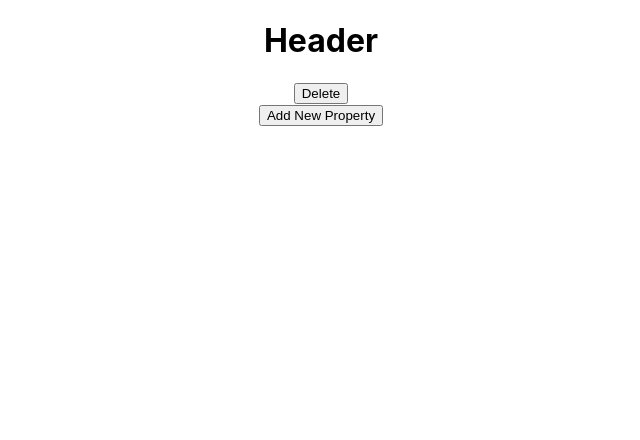
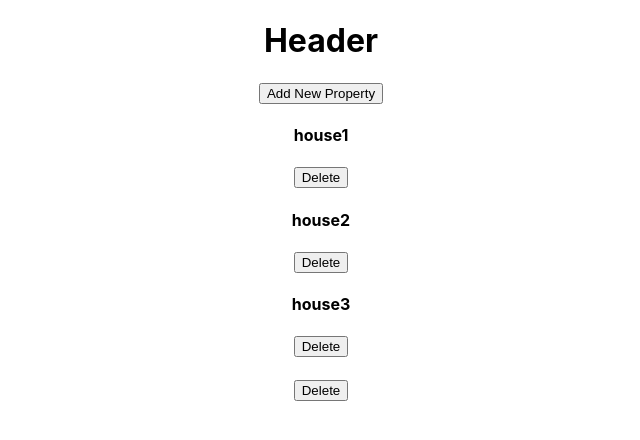
Before and after one commit to JohnLewis917/simulation-2-howser, a React (Create React App) app: page /#/ in a window 1280 px wide. Shown: the top 440 px of the page, without its empty margins (319-959 px from the left). Built offline with nearby package versions, Linux system fonts and the light colour scheme; no server answers.

Commit message:
changes 11-9

```diff
--- a/src/components/Dashboard/Dashboard.js
+++ b/src/components/Dashboard/Dashboard.js
@@ -7,18 +7,18 @@ class Dashboard extends Component{
     constructor(){
         super()
         this.state = {
-            houses: []
+            houses: ['house1','house2', 'house3']
         }
 
     }
-    componentDidMount(){
-        axios.get('/api/dashboard')
-        .then(res => {
-            this.setState({
-                houses: res.data
-            })
-        })
-    }
+    // componentDidMount(){
+    //     axios.get('/api/dashboard')
+    //     .then(res => {
+    //         this.setState({
+    //             houses: res.data
+    //         })
+    //     })
+    // }
     redirectToTarget = () => {
         this.props.history.push(`/wizard`)
     }
@@ -26,16 +26,18 @@ class Dashboard extends Component{
 
         return(
             <div>
-                {/* {this.state.houses.map((house, key) =>)} */}
+                <button color="primary"
+                        className="addProp"
+                        onClick={this.redirectToTarget}>Add New Property</button>
+
+                {this.state.houses.map(el => (<House housesObj = {el} key={el.id}/>))}
+
 
                 <House path='/House'/>
 
 
 
 
-                <button color="primary"
-                        className="addProp"
-                        onClick={this.redirectToTarget}>Add New Property</button>
             </div>
         )
     }
```
